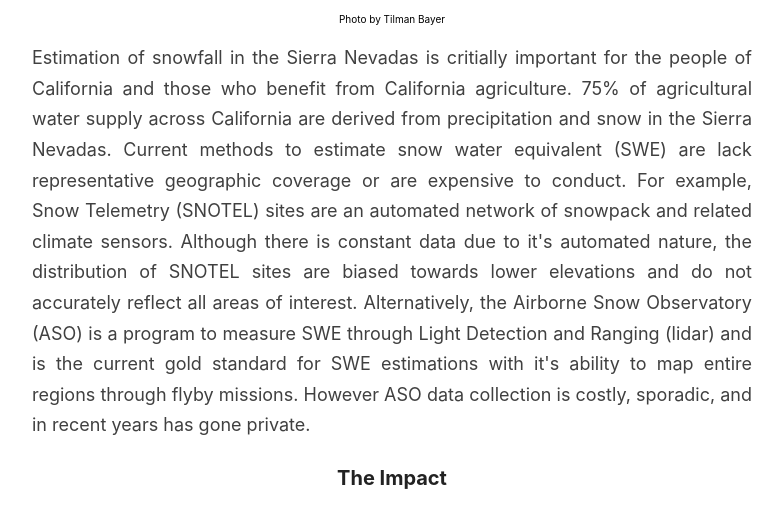
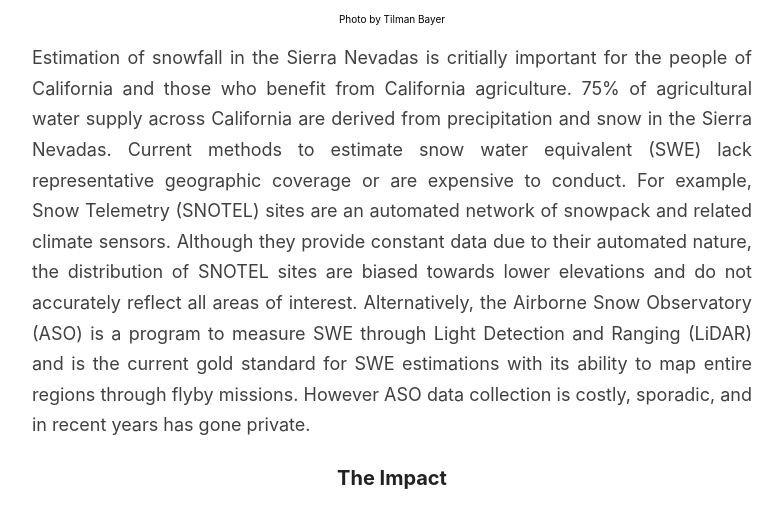
Before and after one commit to Seiris21/ucb2022.snowcast, a Jekyll site: the page built from index.md, in a window 1280 px wide and 900 px high, scrolled down 582 px, cut to the strip 213-719 px from the top of the window. Shown: the whole strip, without its empty margins (248-1031 px from the left). Built offline with Jekyll 4.4.1, drawn with Linux system fonts in a browser that asks for light colours; the list of posts is cut into pages by our own code; our own code applies the rules of GitHub Pages for plain Markdown files; some of the changed text lies outside the part shown.

Commit message:
Final Draft

```diff
--- a/_config.yml
+++ b/_config.yml
@@ -1,4 +1,4 @@
-#
+##
 # This file contains configuration flags to customize your site
 #
 
--- a/index.md
+++ b/index.md
@@ -15,7 +15,7 @@ layout: default
 
 <div align="justify">Estimation of snowfall in the Sierra Nevadas is critially important for the people of California and those who benefit from California agriculture. 75% of agricultural water supply across California are derived from precipitation and snow in the Sierra Nevadas.
 
-Current methods to estimate snow water equivalent (SWE) are lack representative geographic coverage or are expensive to conduct. For example, Snow Telemetry (SNOTEL) sites are an automated network of snowpack and related climate sensors. Although there is constant data due to it's automated nature, the distribution of SNOTEL sites are biased towards lower elevations and do not accurately reflect all areas of interest. Alternatively, the Airborne Snow Observatory (ASO) is a program to measure SWE through Light Detection and Ranging (lidar) and is the current gold standard for SWE estimations with it's ability to map entire regions through flyby missions. However ASO data collection is costly, sporadic, and in recent years has gone private.</div>
+Current methods to estimate snow water equivalent (SWE) lack representative geographic coverage or are expensive to conduct. For example, Snow Telemetry (SNOTEL) sites are an automated network of snowpack and related climate sensors. Although they provide constant data due to their automated nature, the distribution of SNOTEL sites are biased towards lower elevations and do not accurately reflect all areas of interest. Alternatively, the Airborne Snow Observatory (ASO) is a program to measure SWE through Light Detection and Ranging (LiDAR) and is the current gold standard for SWE estimations with its ability to map entire regions through flyby missions. However ASO data collection is costly, sporadic, and in recent years has gone private.</div>
 
 ### The Impact
 
@@ -37,7 +37,7 @@ By creating a machine learning solution for generating these estimations from pu
 
 <center><a href="https://seiris21.github.io/ucb2022.snowcast/results/">Solution and Results</a></center>
 
-<div align="justify">We’ve created a prediction tool that uses free and available data sources to estimate snow water equivalent (SWE) in the Sierra Nevadas achieving a Root Mean Squared Error of 8” when compared to ASO measurements. Being able to accurately predict/estimate the SWE in the Sierra Nevadas is critical for water management, policy makers, and researchers. This need becomes more and more critical as the water crisis of the West Coast continues to grow. The ability to replace and/or supplement expensive and infrequent ASO flights is incredibly valuable to a wide range of individuals.</div>
+<div align="justify">We’ve created a prediction tool that uses freely available data sources to estimate snow water equivalent (SWE) in the Sierra Nevadas, achieving a Root Mean Squared Error of 8” when compared to ASO measurements. Being able to accurately predict/estimate the SWE in the Sierra Nevadas is critical for water management, policy makers, and researchers. This need becomes more and more critical as the water crisis of the West Coast continues to grow. The ability to replace and/or supplement expensive and infrequent ASO flights is incredibly valuable to a wide range of individuals.</div>
 
 <p align="center">
   <img width="648" height="432" src="./images/SanJoaquin_2022-03-18 00:00:00_smoothed_prediction.png">
```
